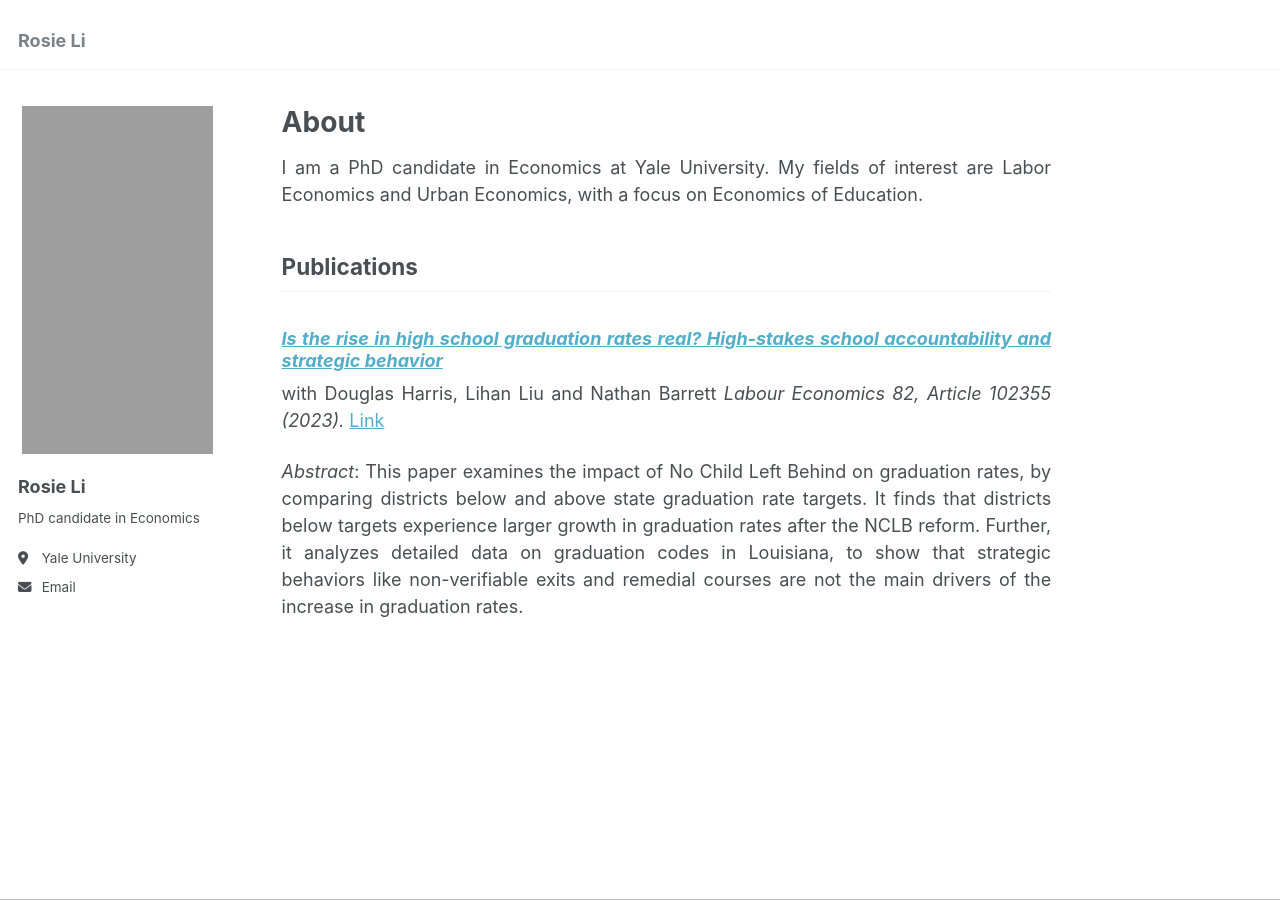
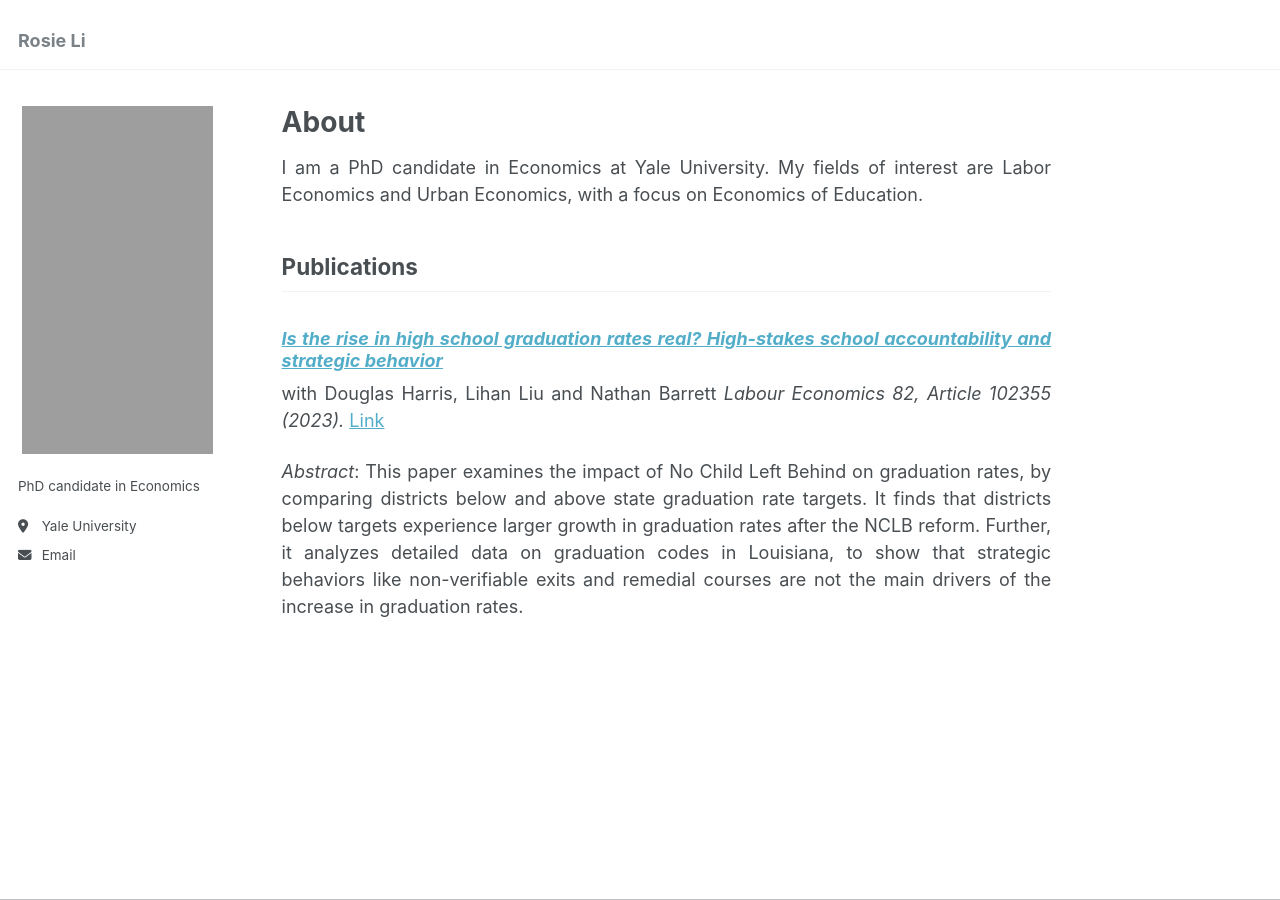
Before and after one commit to rosieli5/rosieli5.github.io, a Jekyll site: the page built from _pages/about.md, in a window 1280 px wide. Built offline with Jekyll 4.4.1, drawn with Linux system fonts in a browser that asks for light colours.

Commit message:
Update _config.yml

```diff
--- a/_config.yml
+++ b/_config.yml
@@ -24,7 +24,7 @@ author:
   # avatar           : "profile34.png"
   # avatar           : "profile2to3.png"
   avatar           : "profile-picture.png"
-  name             : "Rosie Li"
+  # name             : "Rosie Li"
   pronouns         : # example: "she/her"
   bio              : "PhD candidate in Economics"
   # employer         : "Yale University"
```
